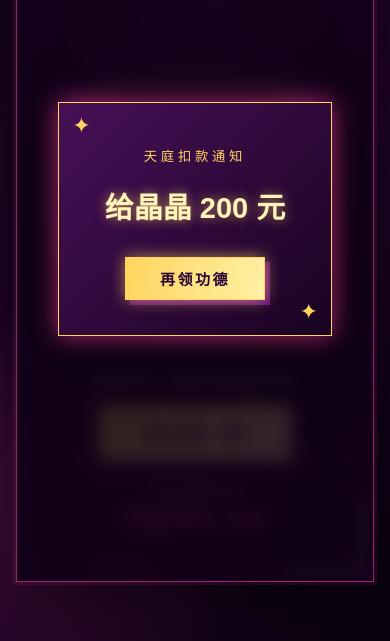
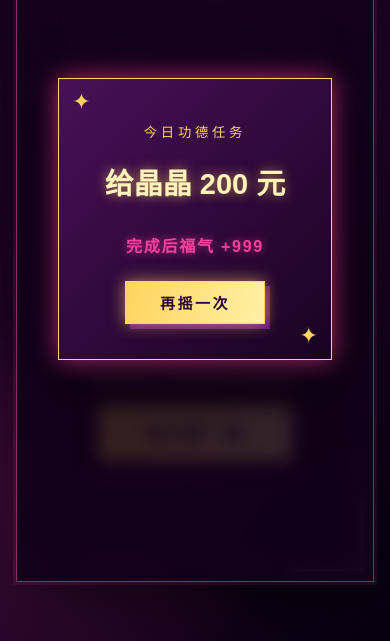
Before and after one commit to laozhu1989/jingjing-heart-fortune, a plain HTML site: page index.html in a window 390 px wide. Both pictures are taken after a click on the button "每日摇一摇". Shown: the part 203-844 px from the top of the page. Drawn offline with Linux system fonts and the light colour scheme.

Commit message:
Fix blessing result accessibility and mobile layout

```diff
--- a/index.html
+++ b/index.html
@@ -7,7 +7,7 @@
   <style>
     :root{--void:#16031d;--pink:#ff3f9f;--gold:#ffd45e;--violet:#802dff;--paper:#fff1b9}
     *{box-sizing:border-box}
-    body{margin:0;min-height:100svh;display:grid;place-items:center;overflow:hidden;color:#fff6fc;font-family:"PingFang SC","Microsoft YaHei",sans-serif;background:var(--void)}
+    body{margin:0;min-height:100svh;display:grid;place-items:center;overflow-x:hidden;color:#fff6fc;font-family:"PingFang SC","Microsoft YaHei",sans-serif;background:var(--void)}
     body::before{content:"";position:fixed;inset:0;background:radial-gradient(circle at 50% 26%,#8d1cc466 0 4%,transparent 29%),radial-gradient(circle at 18% 84%,#ff3f9f33,transparent 27%),linear-gradient(135deg,#16031d,#25042f 55%,#090010);z-index:-2}
     body::after{content:"";position:fixed;inset:0;pointer-events:none;opacity:.32;background-image:linear-gradient(#ff3f9f12 1px,transparent 1px),linear-gradient(90deg,#ff3f9f12 1px,transparent 1px);background-size:26px 26px;mask-image:linear-gradient(to bottom,transparent,#000 18%,#000 78%,transparent);z-index:-1}
     .frame{position:relative;width:min(92vw,460px);min-height:min(86svh,740px);padding:42px 25px 31px;overflow:hidden;text-align:center;border:1px solid #ff3f9f88;background:linear-gradient(145deg,#31083fdd,#17051fde);box-shadow:0 0 0 3px #ff3f9f18,inset 0 0 48px #802dff24,0 24px 80px #000b}
@@ -25,17 +25,18 @@
     .hint{margin:3px 0 18px;color:#dfb9dc;font-size:14px;letter-spacing:.11em}
     button{position:relative;border:1px solid var(--gold);padding:13px 32px;min-width:190px;color:#2b0634;background:linear-gradient(100deg,var(--gold),#fff0a4);font:700 17px "PingFang SC","Microsoft YaHei",sans-serif;letter-spacing:.17em;cursor:pointer;box-shadow:0 0 16px #ffd45e99,5px 5px 0 #65107d;transition:.18s}
     button:hover{transform:translate(-1px,-1px);box-shadow:0 0 23px #ffd45ecc,7px 7px 0 #65107d}button:active{transform:translate(3px,3px);box-shadow:0 0 9px #ffd45e99,2px 2px 0 #65107d}button:disabled{cursor:wait;opacity:.72}
-    .task{margin:22px 0 0}.task small{color:var(--gold);font-size:12px;letter-spacing:.28em}.blessing{margin:7px 0 0;color:var(--pink);font-weight:700;letter-spacing:.11em;text-shadow:0 0 10px #ff3f9f99}
-    .result{position:absolute;z-index:10;inset:0;display:grid;place-items:center;padding:28px;background:#100016d9;backdrop-filter:blur(8px);opacity:0;visibility:hidden;pointer-events:none;transition:.45s}.result.show{opacity:1;visibility:visible;pointer-events:auto}
+    .blessing{margin:7px 0 24px;color:var(--pink);font-weight:700;letter-spacing:.11em;text-shadow:0 0 10px #ff3f9f99}
+    .result{position:absolute;z-index:10;inset:0;display:grid;place-items:center;padding:28px;background:#100016d9;backdrop-filter:blur(8px);opacity:0;pointer-events:none;transition:opacity .45s}.result.show{opacity:1;pointer-events:auto}
     .paper{position:relative;width:min(330px,91%);padding:43px 25px 35px;border:1px solid var(--gold);background:linear-gradient(135deg,#481058,#190321);box-shadow:0 0 24px #ff3f9faa,0 20px 60px #0009;transform:translateY(28px) scale(.95);transition:.5s cubic-bezier(.2,.9,.2,1)}.show .paper{transform:none}.paper::before,.paper::after{content:"✦";position:absolute;color:var(--gold);font-size:22px}.paper::before{top:10px;left:13px}.paper::after{right:13px;bottom:10px}
     .result small{color:var(--gold);letter-spacing:.28em}.result h2{margin:22px 0 27px;color:#fff4ba;font-size:29px;line-height:1.5;text-shadow:0 0 12px #ffd45e99}.again{min-width:140px;padding:10px 24px;font-size:15px}
     .shaking .machine{animation:shake .12s linear infinite}.shaking .sticks{animation:sticks .12s linear infinite}@keyframes shake{25%{transform:translateX(-6px) rotate(-2deg)}75%{transform:translateX(6px) rotate(2deg)}}@keyframes sticks{50%{transform:translateY(-11px)}}
-    @media(max-height:700px){.frame{min-height:94svh;padding-top:26px}.stage{height:300px}.orbit{width:250px;height:250px}.machine{transform:scale(.88)}.hint{margin-top:-2px}.task{margin-top:15px}}
+    @media(max-height:700px){body{place-items:start center}.frame{min-height:94svh;padding-top:26px}.stage{height:300px}.orbit{width:250px;height:250px}.machine{transform:scale(.88)}.hint{margin-top:-2px}}
     @media(prefers-reduced-motion:reduce){*{animation-duration:.001ms!important;transition-duration:.001ms!important}}
   </style>
 </head>
 <body>
   <main class="frame">
+    <div class="content">
       <p class="eyebrow">功德充值中心 · 晶晶专属</p>
       <h1>每日祈福</h1>
       <p class="subtitle">上天安排的最大。</p>
@@ -45,15 +46,13 @@
       </section>
       <p class="hint">摇动手机，接收天庭随机扣款</p>
       <button id="draw">每日摇一摇</button>
-    <section class="task">
+    </div>
+    <section class="result" id="result" role="dialog" aria-modal="true" aria-labelledby="answer" hidden>
+      <div class="paper">
         <small>今日功德任务</small>
+        <h2 id="answer"></h2>
         <p class="blessing">完成后福气 +999</p>
-    </section>
-    <section class="result" id="result" role="dialog" aria-modal="true" aria-labelledby="answer">
-      <div class="paper">
-        <small>天庭扣款通知</small>
-        <h2 id="answer"></h2>
-        <button class="again" id="again">再领功德</button>
+        <button class="again" id="again">再摇一次</button>
       </div>
     </section>
   </main>
@@ -64,12 +63,12 @@
       "给晶晶 500 元",
       "给晶晶 1000 元",
     ];
-    const draw=document.querySelector('#draw'),again=document.querySelector('#again'),result=document.querySelector('#result'),answer=document.querySelector('#answer'),frame=document.querySelector('.frame');
+    const draw=document.querySelector('#draw'),again=document.querySelector('#again'),result=document.querySelector('#result'),answer=document.querySelector('#answer'),frame=document.querySelector('.frame'),content=document.querySelector('.content');
     let drawing=false,motionReady=false,lastShake=0;
-    function drawWish(){if(drawing||result.classList.contains('show'))return;drawing=true;draw.disabled=true;frame.classList.add('shaking');setTimeout(()=>{frame.classList.remove('shaking');answer.textContent=wishes[Math.floor(Math.random()*wishes.length)];result.classList.add('show');again.focus();draw.disabled=false;drawing=false},1100)}
+    function drawWish(){if(drawing||result.classList.contains('show'))return;drawing=true;draw.disabled=true;content.inert=true;frame.classList.add('shaking');setTimeout(()=>{frame.classList.remove('shaking');answer.textContent=wishes[Math.floor(Math.random()*wishes.length)];result.hidden=false;result.classList.add('show');again.focus();draw.disabled=false;drawing=false},1100)}
     async function enableMotion(){if(motionReady||!window.DeviceMotionEvent)return;try{if(typeof DeviceMotionEvent.requestPermission==='function'&&await DeviceMotionEvent.requestPermission()!=='granted')return}catch{return}window.addEventListener('devicemotion',e=>{const a=e.accelerationIncludingGravity;if(!a)return;const force=Math.abs(a.x||0)+Math.abs(a.y||0)+Math.abs(a.z||0),now=Date.now();if(force>32&&now-lastShake>1800){lastShake=now;drawWish()}});motionReady=true}
     draw.onclick=()=>{enableMotion();drawWish()};
-    again.onclick=()=>{result.classList.remove('show');draw.focus()};
+    again.onclick=()=>{result.classList.remove('show');result.hidden=true;content.inert=false;draw.focus()};
   </script>
 </body>
 </html>
```
Lines whose indentation alone changed are shown as unchanged.
